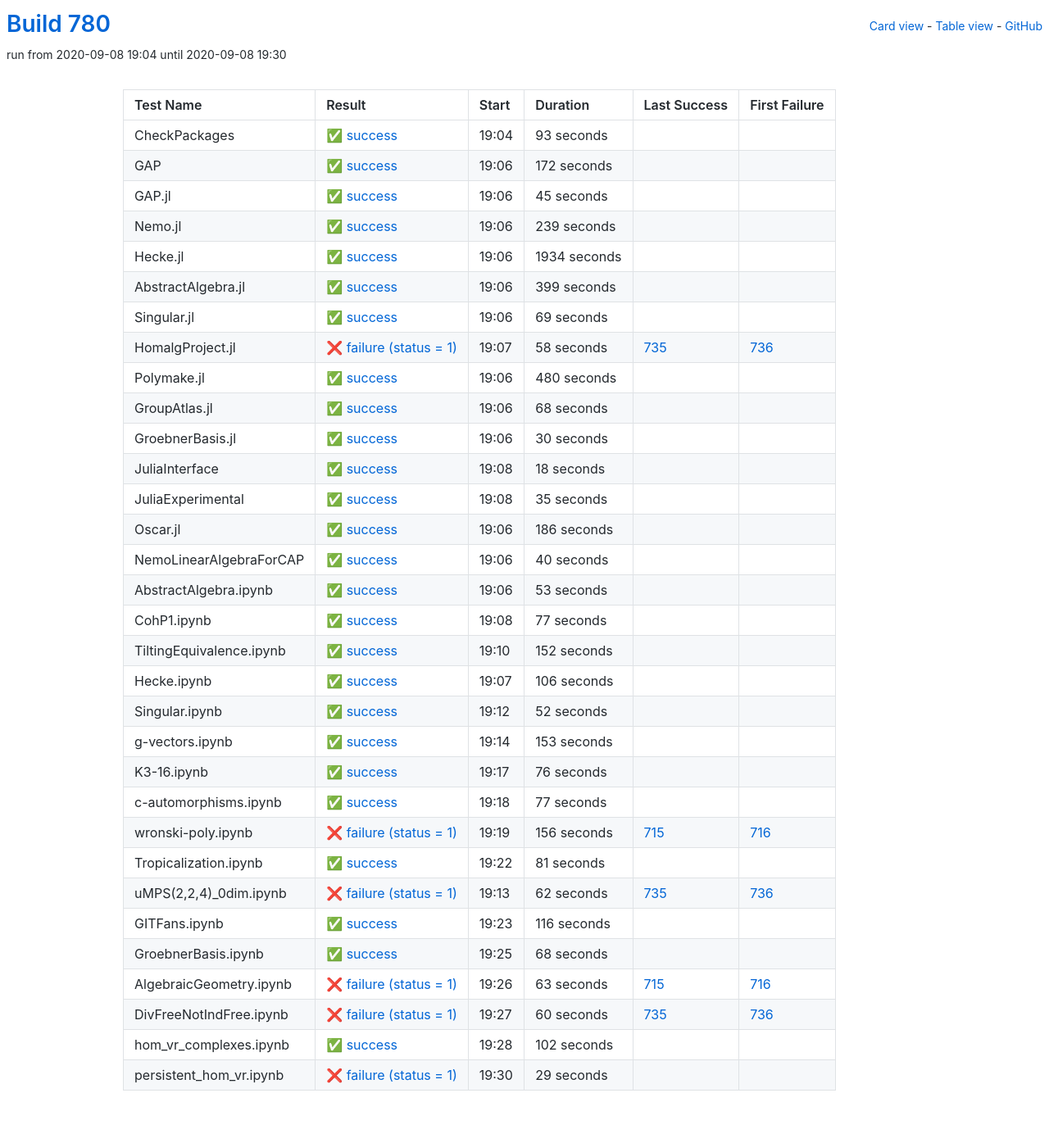
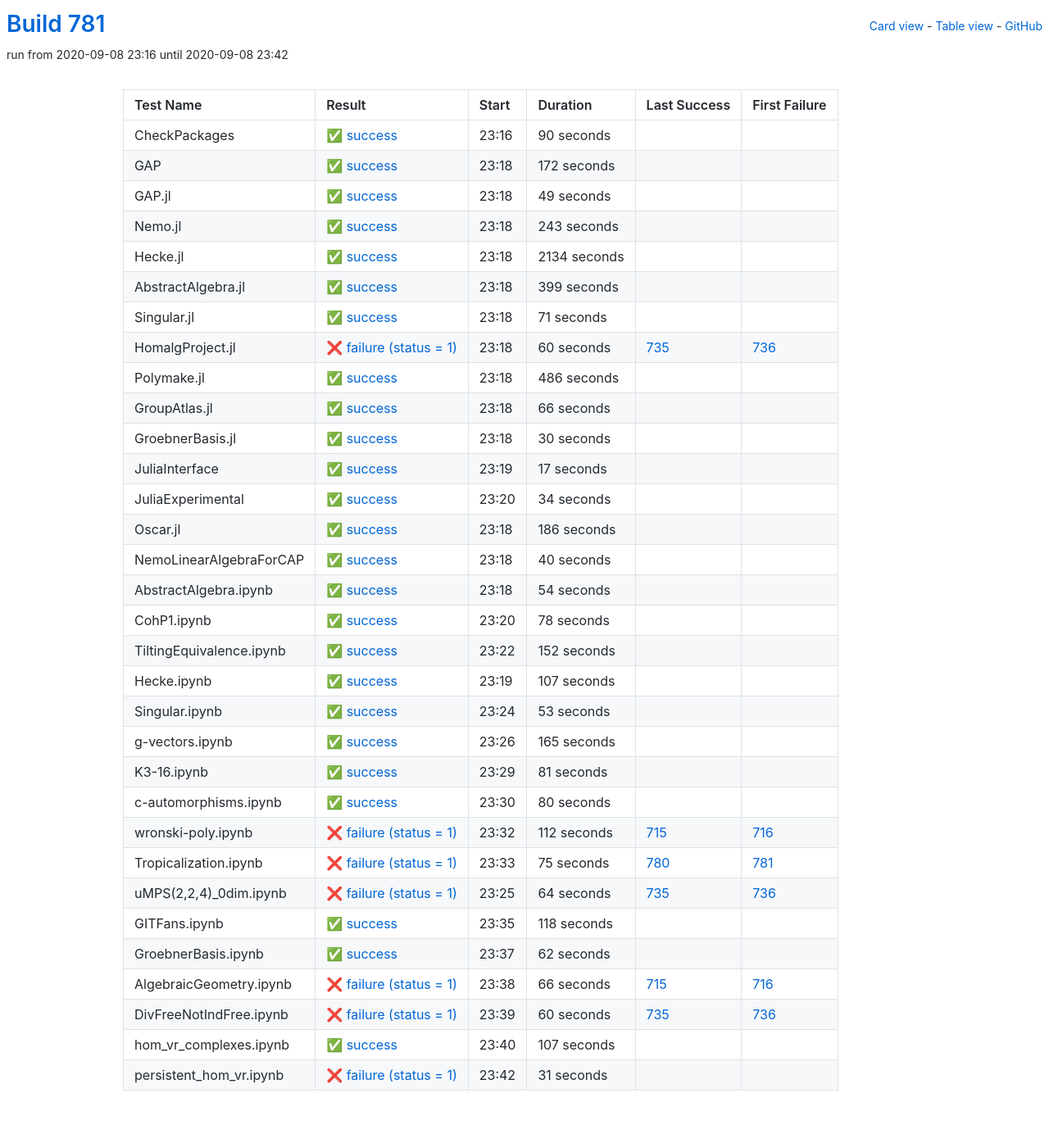
Before and after one commit to oscar-system/oscar-ci-status-stable, a Jekyll site: the page built from table.html, in a window 1280 px wide. Shown: the whole page at 82% size. Built offline with Jekyll 4.4.1, drawn with Linux system fonts in a browser that asks for light colours.

Commit message:
Build #781

```diff
--- a/_data/ci.yml
+++ b/_data/ci.yml
@@ -1,6 +1,6 @@
 ---
-build: 780
-build_url: https://oscarci.mathematik.uni-kl.de/job/oscar-stable/780/
+build: 781
+build_url: https://oscarci.mathematik.uni-kl.de/job/oscar-stable/781/
 job: oscar-stable
 organization: oscar-system
 repo: oscar-ci-status-stable
@@ -8,20 +8,20 @@ repourl: https://github.com/oscar-system/oscar-ci-status-stable
 tests:
 - name: CheckPackages
   id: checkpackages
-  log: https://oscarci.mathematik.uni-kl.de/job/oscar-stable/780/artifact/logs/build-780/CheckPackages.log
-  start: 2020-09-08 19:04
+  log: https://oscarci.mathematik.uni-kl.de/job/oscar-stable/781/artifact/logs/build-781/CheckPackages.log
+  start: 2020-09-08 23:16
   success: true
   exitcode: 0
   status: success
-  duration: 93
+  duration: 90
   last_success: false
   last_success_url:
   first_failure: false
   first_failure_url:
 - name: GAP
   id: gap
-  log: https://oscarci.mathematik.uni-kl.de/job/oscar-stable/780/artifact/logs/build-780/GAP.log
-  start: 2020-09-08 19:06
+  log: https://oscarci.mathematik.uni-kl.de/job/oscar-stable/781/artifact/logs/build-781/GAP.log
+  start: 2020-09-08 23:18
   success: true
   exitcode: 0
   status: success
@@ -32,44 +32,44 @@ tests:
   first_failure_url:
 - name: GAP.jl
   id: gap-jl
-  log: https://oscarci.mathematik.uni-kl.de/job/oscar-stable/780/artifact/logs/build-780/GAP.jl.log
-  start: 2020-09-08 19:06
+  log: https://oscarci.mathematik.uni-kl.de/job/oscar-stable/781/artifact/logs/build-781/GAP.jl.log
+  start: 2020-09-08 23:18
   success: true
   exitcode: 0
   status: success
-  duration: 45
+  duration: 49
   last_success: false
   last_success_url:
   first_failure: false
   first_failure_url:
 - name: Nemo.jl
   id: nemo-jl
-  log: https://oscarci.mathematik.uni-kl.de/job/oscar-stable/780/artifact/logs/build-780/Nemo.jl.log
-  start: 2020-09-08 19:06
+  log: https://oscarci.mathematik.uni-kl.de/job/oscar-stable/781/artifact/logs/build-781/Nemo.jl.log
+  start: 2020-09-08 23:18
   success: true
   exitcode: 0
   status: success
-  duration: 239
+  duration: 243
   last_success: false
   last_success_url:
   first_failure: false
   first_failure_url:
 - name: Hecke.jl
   id: hecke-jl
-  log: https://oscarci.mathematik.uni-kl.de/job/oscar-stable/780/artifact/logs/build-780/Hecke.jl.log
-  start: 2020-09-08 19:06
+  log: https://oscarci.mathematik.uni-kl.de/job/oscar-stable/781/artifact/logs/build-781/Hecke.jl.log
+  start: 2020-09-08 23:18
   success: true
   exitcode: 0
   status: success
-  duration: 1934
+  duration: 2134
   last_success: false
   last_success_url:
   first_failure: false
   first_failure_url:
 - name: AbstractAlgebra.jl
   id: abstractalgebra-jl
-  log: https://oscarci.mathematik.uni-kl.de/job/oscar-stable/780/artifact/logs/build-780/AbstractAlgebra.jl.log
-  start: 2020-09-08 19:06
+  log: https://oscarci.mathematik.uni-kl.de/job/oscar-stable/781/artifact/logs/build-781/AbstractAlgebra.jl.log
+  start: 2020-09-08 23:18
   success: true
   exitcode: 0
   status: success
@@ -80,56 +80,56 @@ tests:
   first_failure_url:
 - name: Singular.jl
   id: singular-jl
-  log: https://oscarci.mathematik.uni-kl.de/job/oscar-stable/780/artifact/logs/build-780/Singular.jl.log
-  start: 2020-09-08 19:06
+  log: https://oscarci.mathematik.uni-kl.de/job/oscar-stable/781/artifact/logs/build-781/Singular.jl.log
+  start: 2020-09-08 23:18
   success: true
   exitcode: 0
   status: success
-  duration: 69
+  duration: 71
   last_success: false
   last_success_url:
   first_failure: false
   first_failure_url:
 - name: HomalgProject.jl
   id: homalgproject-jl
-  log: https://oscarci.mathematik.uni-kl.de/job/oscar-stable/780/artifact/logs/build-780/HomalgProject.jl.log
-  start: 2020-09-08 19:07
+  log: https://oscarci.mathematik.uni-kl.de/job/oscar-stable/781/artifact/logs/build-781/HomalgProject.jl.log
+  start: 2020-09-08 23:18
   success: false
   exitcode: 1
   status: failure
-  duration: 58
+  duration: 60
   last_success: 735
   last_success_url: https://oscarci.mathematik.uni-kl.de/job/oscar-stable/735/
   first_failure: 736
   first_failure_url: https://oscarci.mathematik.uni-kl.de/job/oscar-stable/736/
 - name: Polymake.jl
   id: polymake-jl
-  log: https://oscarci.mathematik.uni-kl.de/job/oscar-stable/780/artifact/logs/build-780/Polymake.jl.log
-  start: 2020-09-08 19:06
+  log: https://oscarci.mathematik.uni-kl.de/job/oscar-stable/781/artifact/logs/build-781/Polymake.jl.log
+  start: 2020-09-08 23:18
   success: true
   exitcode: 0
   status: success
-  duration: 480
+  duration: 486
   last_success: false
   last_success_url:
   first_failure: false
   first_failure_url:
 - name: GroupAtlas.jl
   id: groupatlas-jl
-  log: https://oscarci.mathematik.uni-kl.de/job/oscar-stable/780/artifact/logs/build-780/GroupAtlas.jl.log
-  start: 2020-09-08 19:06
+  log: https://oscarci.mathematik.uni-kl.de/job/oscar-stable/781/artifact/logs/build-781/GroupAtlas.jl.log
+  start: 2020-09-08 23:18
   success: true
   exitcode: 0
   status: success
-  duration: 68
+  duration: 66
   last_success: false
   last_success_url:
   first_failure: false
   first_failure_url:
 - name: GroebnerBasis.jl
   id: groebnerbasis-jl
-  log: https://oscarci.mathematik.uni-kl.de/job/oscar-stable/780/artifact/logs/build-780/GroebnerBasis.jl.log
-  start: 2020-09-08 19:06
+  log: https://oscarci.mathematik.uni-kl.de/job/oscar-stable/781/artifact/logs/build-781/GroebnerBasis.jl.log
+  start: 2020-09-08 23:18
   success: true
   exitcode: 0
   status: success
@@ -140,32 +140,32 @@ tests:
   first_failure_url:
 - name: JuliaInterface
   id: juliainterface
-  log: https://oscarci.mathematik.uni-kl.de/job/oscar-stable/780/artifact/logs/build-780/JuliaInterface.log
-  start: 2020-09-08 19:08
+  log: https://oscarci.mathematik.uni-kl.de/job/oscar-stable/781/artifact/logs/build-781/JuliaInterface.log
+  start: 2020-09-08 23:19
   success: true
   exitcode: 0
   status: success
-  duration: 18
+  duration: 17
   last_success: false
   last_success_url:
   first_failure: false
   first_failure_url:
 - name: JuliaExperimental
   id: juliaexperimental
-  log: https://oscarci.mathematik.uni-kl.de/job/oscar-stable/780/artifact/logs/build-780/JuliaExperimental.log
-  start: 2020-09-08 19:08
+  log: https://oscarci.mathematik.uni-kl.de/job/oscar-stable/781/artifact/logs/build-781/JuliaExperimental.log
+  start: 2020-09-08 23:20
   success: true
   exitcode: 0
   status: success
-  duration: 35
+  duration: 34
   last_success: false
   last_success_url:
   first_failure: false
   first_failure_url:
 - name: Oscar.jl
   id: oscar-jl
-  log: https://oscarci.mathematik.uni-kl.de/job/oscar-stable/780/artifact/logs/build-780/Oscar.jl.log
-  start: 2020-09-08 19:06
+  log: https://oscarci.mathematik.uni-kl.de/job/oscar-stable/781/artifact/logs/build-781/Oscar.jl.log
+  start: 2020-09-08 23:18
   success: true
   exitcode: 0
   status: success
@@ -176,8 +176,8 @@ tests:
   first_failure_url:
 - name: NemoLinearAlgebraForCAP
   id: nemolinearalgebraforcap
-  log: https://oscarci.mathematik.uni-kl.de/job/oscar-stable/780/artifact/logs/build-780/NemoLinearAlgebraForCAP.log
-  start: 2020-09-08 19:06
+  log: https://oscarci.mathematik.uni-kl.de/job/oscar-stable/781/artifact/logs/build-781/NemoLinearAlgebraForCAP.log
+  start: 2020-09-08 23:18
   success: true
   exitcode: 0
   status: success
@@ -188,32 +188,32 @@ tests:
   first_failure_url:
 - name: AbstractAlgebra.ipynb
   id: abstractalgebra-ipynb
-  log: https://oscarci.mathematik.uni-kl.de/job/oscar-stable/780/artifact/logs/build-780/AbstractAlgebra.ipynb.log
-  start: 2020-09-08 19:06
+  log: https://oscarci.mathematik.uni-kl.de/job/oscar-stable/781/artifact/logs/build-781/AbstractAlgebra.ipynb.log
+  start: 2020-09-08 23:18
   success: true
   exitcode: 0
   status: success
-  duration: 53
+  duration: 54
   last_success: false
   last_success_url:
   first_failure: false
   first_failure_url:
 - name: CohP1.ipynb
   id: cohp1-ipynb
-  log: https://oscarci.mathematik.uni-kl.de/job/oscar-stable/780/artifact/logs/build-780/CohP1.ipynb.log
-  start: 2020-09-08 19:08
+  log: https://oscarci.mathematik.uni-kl.de/job/oscar-stable/781/artifact/logs/build-781/CohP1.ipynb.log
+  start: 2020-09-08 23:20
   success: true
   exitcode: 0
   status: success
-  duration: 77
+  duration: 78
   last_success: false
   last_success_url:
   first_failure: false
   first_failure_url:
 - name: TiltingEquivalence.ipynb
   id: tiltingequivalence-ipynb
-  log: https://oscarci.mathematik.uni-kl.de/job/oscar-stable/780/artifact/logs/build-780/TiltingEquivalence.ipynb.log
-  start: 2020-09-08 19:10
+  log: https://oscarci.mathematik.uni-kl.de/job/oscar-stable/781/artifact/logs/build-781/TiltingEquivalence.ipynb.log
+  start: 2020-09-08 23:22
   success: true
   exitcode: 0
   status: success
@@ -224,80 +224,44 @@ tests:
   first_failure_url:
 - name: Hecke.ipynb
   id: hecke-ipynb
-  log: https://oscarci.mathematik.uni-kl.de/job/oscar-stable/780/artifact/logs/build-780/Hecke.ipynb.log
-  start: 2020-09-08 19:07
+  log: https://oscarci.mathematik.uni-kl.de/job/oscar-stable/781/artifact/logs/build-781/Hecke.ipynb.log
+  start: 2020-09-08 23:19
   success: true
   exitcode: 0
   status: success
-  duration: 106
+  duration: 107
   last_success: false
   last_success_url:
   first_failure: false
   first_failure_url:
 - name: Singular.ipynb
   id: singular-ipynb
-  log: https://oscarci.mathematik.uni-kl.de/job/oscar-stable/780/artifact/logs/build-780/Singular.ipynb.log
-  start: 2020-09-08 19:12
+  log: https://oscarci.mathematik.uni-kl.de/job/oscar-stable/781/artifact/logs/build-781/Singular.ipynb.log
+  start: 2020-09-08 23:24
   success: true
   exitcode: 0
   status: success
-  duration: 52
+  duration: 53
   last_success: false
   last_success_url:
   first_failure: false
   first_failure_url:
 - name: g-vectors.ipynb
   id: g-vectors-ipynb
-  log: https://oscarci.mathematik.uni-kl.de/job/oscar-stable/780/artifact/logs/build-780/g-vectors.ipynb.log
-  start: 2020-09-08 19:14
+  log: https://oscarci.mathematik.uni-kl.de/job/oscar-stable/781/artifact/logs/build-781/g-vectors.ipynb.log
+  start: 2020-09-08 23:26
   success: true
   exitcode: 0
   status: success
-  duration: 153
+  duration: 165
   last_success: false
   last_success_url:
   first_failure: false
   first_failure_url:
 - name: K3-16.ipynb
   id: k3-16-ipynb
-  log: https://oscarci.mathematik.uni-kl.de/job/oscar-stable/780/artifact/logs/build-780/K3-16.ipynb.log
-  start: 2020-09-08 19:17
-  success: true
-  exitcode: 0
-  status: success
-  duration: 76
-  last_success: false
-  last_success_url:
-  first_failure: false
-  first_failure_url:
-- name: c-automorphisms.ipynb
-  id: c-automorphisms-ipynb
-  log: https://oscarci.mathematik.uni-kl.de/job/oscar-stable/780/artifact/logs/build-780/c-automorphisms.ipynb.log
-  start: 2020-09-08 19:18
-  success: true
-  exitcode: 0
-  status: success
-  duration: 77
-  last_success: false
-  last_success_url:
-  first_failure: false
-  first_failure_url:
-- name: wronski-poly.ipynb
-  id: wronski-poly-ipynb
-  log: https://oscarci.mathematik.uni-kl.de/job/oscar-stable/780/artifact/logs/build-780/wronski-poly.ipynb.log
-  start: 2020-09-08 19:19
-  success: false
-  exitcode: 1
-  status: failure
-  duration: 156
-  last_success: 715
-  last_success_url: https://oscarci.mathematik.uni-kl.de/job/oscar-stable/715/
-  first_failure: 716
-  first_failure_url: https://oscarci.mathematik.uni-kl.de/job/oscar-stable/716/
-- name: Tropicalization.ipynb
-  id: tropicalization-ipynb
-  log: https://oscarci.mathematik.uni-kl.de/job/oscar-stable/780/artifact/logs/build-780/Tropicalization.ipynb.log
-  start: 2020-09-08 19:22
+  log: https://oscarci.mathematik.uni-kl.de/job/oscar-stable/781/artifact/logs/build-781/K3-16.ipynb.log
+  start: 2020-09-08 23:29
   success: true
   exitcode: 0
   status: success
@@ -306,58 +270,94 @@ tests:
   last_success_url:
   first_failure: false
   first_failure_url:
-- name: uMPS(2,2,4)_0dim.ipynb
-  id: umps-2-2-4-0dim-ipynb
-  log: https://oscarci.mathematik.uni-kl.de/job/oscar-stable/780/artifact/logs/build-780/uMPS-2-2-4-_0dim.ipynb.log
-  start: 2020-09-08 19:13
+- name: c-automorphisms.ipynb
+  id: c-automorphisms-ipynb
+  log: https://oscarci.mathematik.uni-kl.de/job/oscar-stable/781/artifact/logs/build-781/c-automorphisms.ipynb.log
+  start: 2020-09-08 23:30
+  success: true
+  exitcode: 0
+  status: success
+  duration: 80
+  last_success: false
+  last_success_url:
+  first_failure: false
+  first_failure_url:
+- name: wronski-poly.ipynb
+  id: wronski-poly-ipynb
+  log: https://oscarci.mathematik.uni-kl.de/job/oscar-stable/781/artifact/logs/build-781/wronski-poly.ipynb.log
+  start: 2020-09-08 23:32
   success: false
   exitcode: 1
   status: failure
-  duration: 62
+  duration: 112
+  last_success: 715
+  last_success_url: https://oscarci.mathematik.uni-kl.de/job/oscar-stable/715/
+  first_failure: 716
+  first_failure_url: https://oscarci.mathematik.uni-kl.de/job/oscar-stable/716/
+- name: Tropicalization.ipynb
+  id: tropicalization-ipynb
+  log: https://oscarci.mathematik.uni-kl.de/job/oscar-stable/781/artifact/logs/build-781/Tropicalization.ipynb.log
+  start: 2020-09-08 23:33
+  success: false
+  exitcode: 1
+  status: failure
+  duration: 75
+  last_success: 780
+  last_success_url: https://oscarci.mathematik.uni-kl.de/job/oscar-stable/780/
+  first_failure: 781
+  first_failure_url: https://oscarci.mathematik.uni-kl.de/job/oscar-stable/781/
+- name: uMPS(2,2,4)_0dim.ipynb
+  id: umps-2-2-4-0dim-ipynb
+  log: https://oscarci.mathematik.uni-kl.de/job/oscar-stable/781/artifact/logs/build-781/uMPS-2-2-4-_0dim.ipynb.log
+  start: 2020-09-08 23:25
+  success: false
+  exitcode: 1
+  status: failure
+  duration: 64
   last_success: 735
   last_success_url: https://oscarci.mathematik.uni-kl.de/job/oscar-stable/735/
   first_failure: 736
   first_failure_url: https://oscarci.mathematik.uni-kl.de/job/oscar-stable/736/
 - name: GITFans.ipynb
   id: gitfans-ipynb
-  log: https://oscarci.mathematik.uni-kl.de/job/oscar-stable/780/artifact/logs/build-780/GITFans.ipynb.log
-  start: 2020-09-08 19:23
+  log: https://oscarci.mathematik.uni-kl.de/job/oscar-stable/781/artifact/logs/build-781/GITFans.ipynb.log
+  start: 2020-09-08 23:35
   success: true
   exitcode: 0
   status: success
-  duration: 116
+  duration: 118
   last_success: false
   last_success_url:
   first_failure: false
   first_failure_url:
 - name: GroebnerBasis.ipynb
   id: groebnerbasis-ipynb
-  log: https://oscarci.mathematik.uni-kl.de/job/oscar-stable/780/artifact/logs/build-780/GroebnerBasis.ipynb.log
-  start: 2020-09-08 19:25
+  log: https://oscarci.mathematik.uni-kl.de/job/oscar-stable/781/artifact/logs/build-781/GroebnerBasis.ipynb.log
+  start: 2020-09-08 23:37
   success: true
   exitcode: 0
   status: success
-  duration: 68
+  duration: 62
   last_success: false
   last_success_url:
   first_failure: false
   first_failure_url:
 - name: AlgebraicGeometry.ipynb
   id: algebraicgeometry-ipynb
-  log: https://oscarci.mathematik.uni-kl.de/job/oscar-stable/780/artifact/logs/build-780/AlgebraicGeometry.ipynb.log
-  start: 2020-09-08 19:26
+  log: https://oscarci.mathematik.uni-kl.de/job/oscar-stable/781/artifact/logs/build-781/AlgebraicGeometry.ipynb.log
+  start: 2020-09-08 23:38
   success: false
   exitcode: 1
   status: failure
-  duration: 63
+  duration: 66
   last_success: 715
   last_success_url: https://oscarci.mathematik.uni-kl.de/job/oscar-stable/715/
   first_failure: 716
   first_failure_url: https://oscarci.mathematik.uni-kl.de/job/oscar-stable/716/
 - name: DivFreeNotIndFree.ipynb
   id: divfreenotindfree-ipynb
-  log: https://oscarci.mathematik.uni-kl.de/job/oscar-stable/780/artifact/logs/build-780/DivFreeNotIndFree.ipynb.log
-  start: 2020-09-08 19:27
+  log: https://oscarci.mathematik.uni-kl.de/job/oscar-stable/781/artifact/logs/build-781/DivFreeNotIndFree.ipynb.log
+  start: 2020-09-08 23:39
   success: false
   exitcode: 1
   status: failure
@@ -368,24 +368,24 @@ tests:
   first_failure_url: https://oscarci.mathematik.uni-kl.de/job/oscar-stable/736/
 - name: hom_vr_complexes.ipynb
   id: hom-vr-complexes-ipynb
-  log: https://oscarci.mathematik.uni-kl.de/job/oscar-stable/780/artifact/logs/build-780/hom_vr_complexes.ipynb.log
-  start: 2020-09-08 19:28
+  log: https://oscarci.mathematik.uni-kl.de/job/oscar-stable/781/artifact/logs/build-781/hom_vr_complexes.ipynb.log
+  start: 2020-09-08 23:40
   success: true
   exitcode: 0
   status: success
-  duration: 102
+  duration: 107
   last_success: false
   last_success_url:
   first_failure: false
   first_failure_url:
 - name: persistent_hom_vr.ipynb
   id: persistent-hom-vr-ipynb
-  log: https://oscarci.mathematik.uni-kl.de/job/oscar-stable/780/artifact/logs/build-780/persistent_hom_vr.ipynb.log
-  start: 2020-09-08 19:30
+  log: https://oscarci.mathematik.uni-kl.de/job/oscar-stable/781/artifact/logs/build-781/persistent_hom_vr.ipynb.log
+  start: 2020-09-08 23:42
   success: false
   exitcode: 1
   status: failure
-  duration: 29
+  duration: 31
   last_success: false
   last_success_url:
   first_failure: false
```
Also changed, not shown: README.md.
